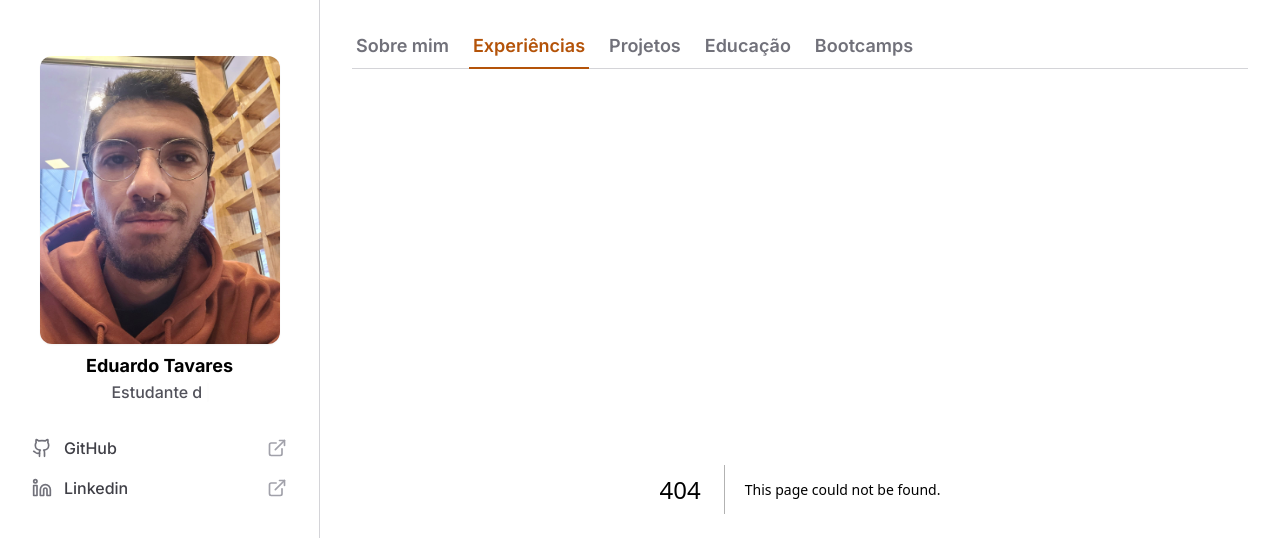
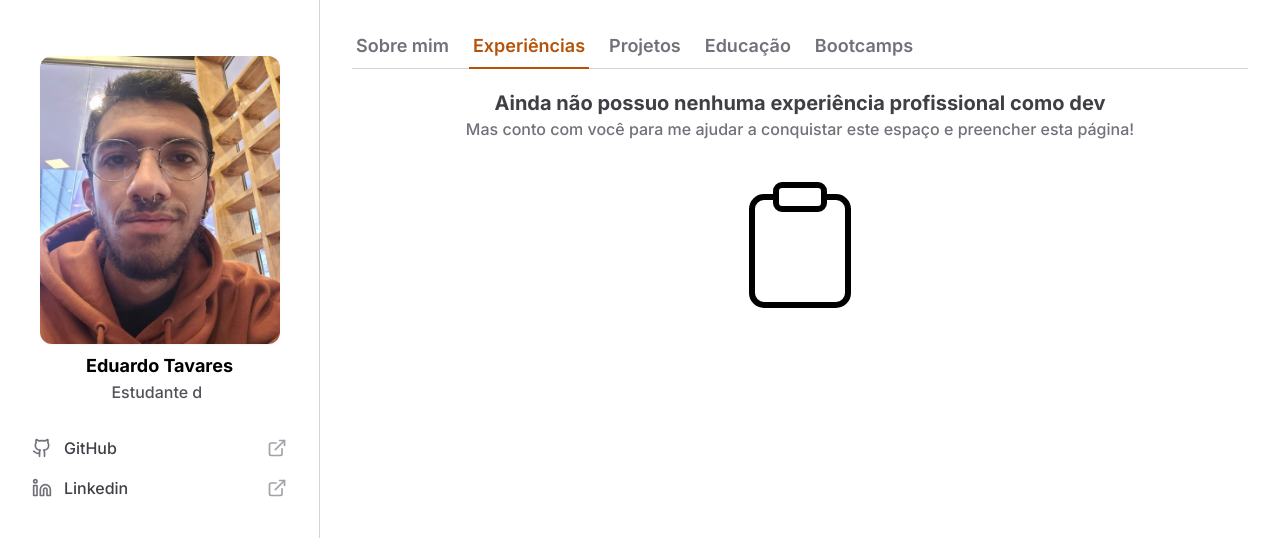
Before and after one commit to odudas/eduardot, a Next.js app: page /experiencias in a window 1280 px wide. Before the commit this address had no page. Shown: the top 538 px of the page. Built offline with nearby package versions, Linux system fonts and the light colour scheme.

Commit message:
add experiences page

```diff
--- /dev/null
+++ b/src/app/experiencias/page.tsx
@@ -0,0 +1,21 @@
+import { Clipboard } from 'lucide-react'
+
+export default function Experiences() {
+  return (
+    <>
+      <div className="flex flex-col items-center justify-center gap-4 text-center">
+        <div>
+          <h3 className="text-xl font-bold text-zinc-700">
+            Ainda não possuo nenhuma experiência profissional como dev
+          </h3>
+          <span className="font-medium text-zinc-500">
+            Mas conto com você para me ajudar a conquistar este espaço e
+            preencher esta página!
+          </span>
+        </div>
+
+        <Clipboard className="h-44 w-36" strokeWidth={1} />
+      </div>
+    </>
+  )
+}
```
